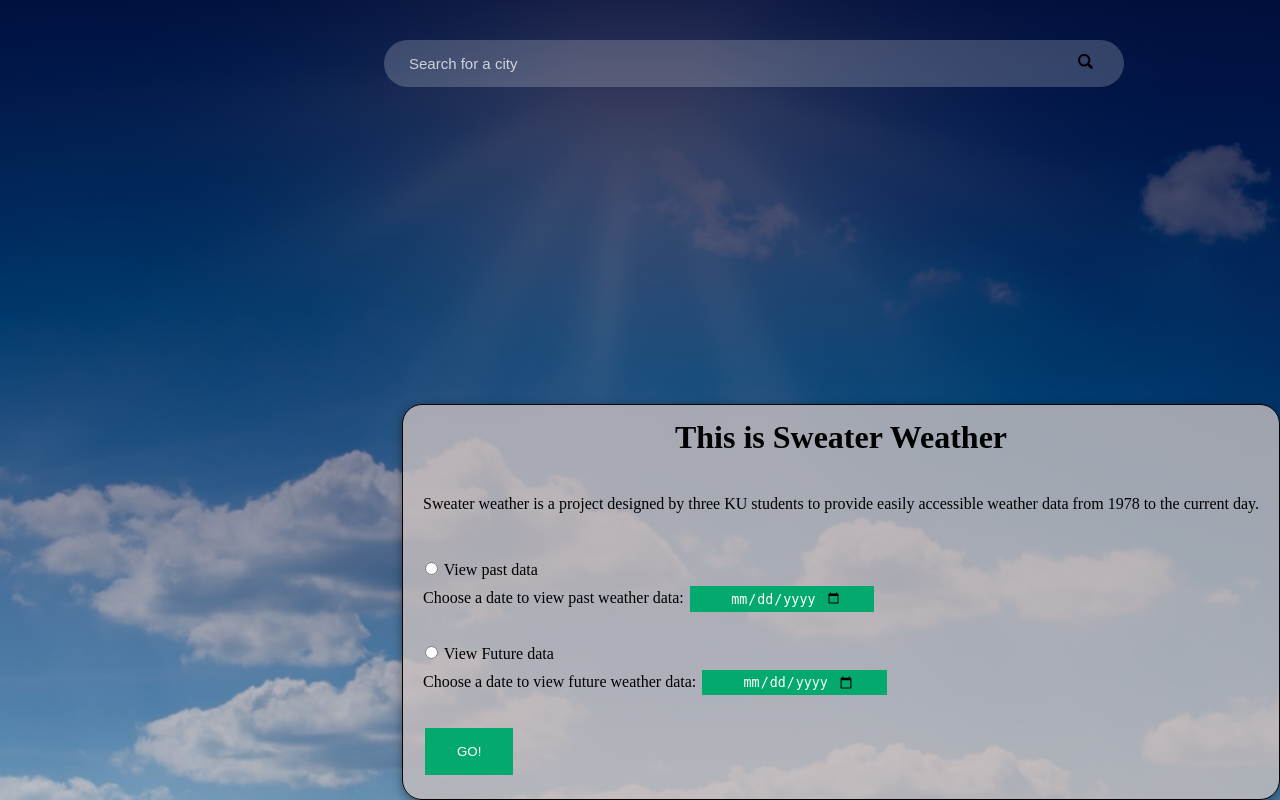
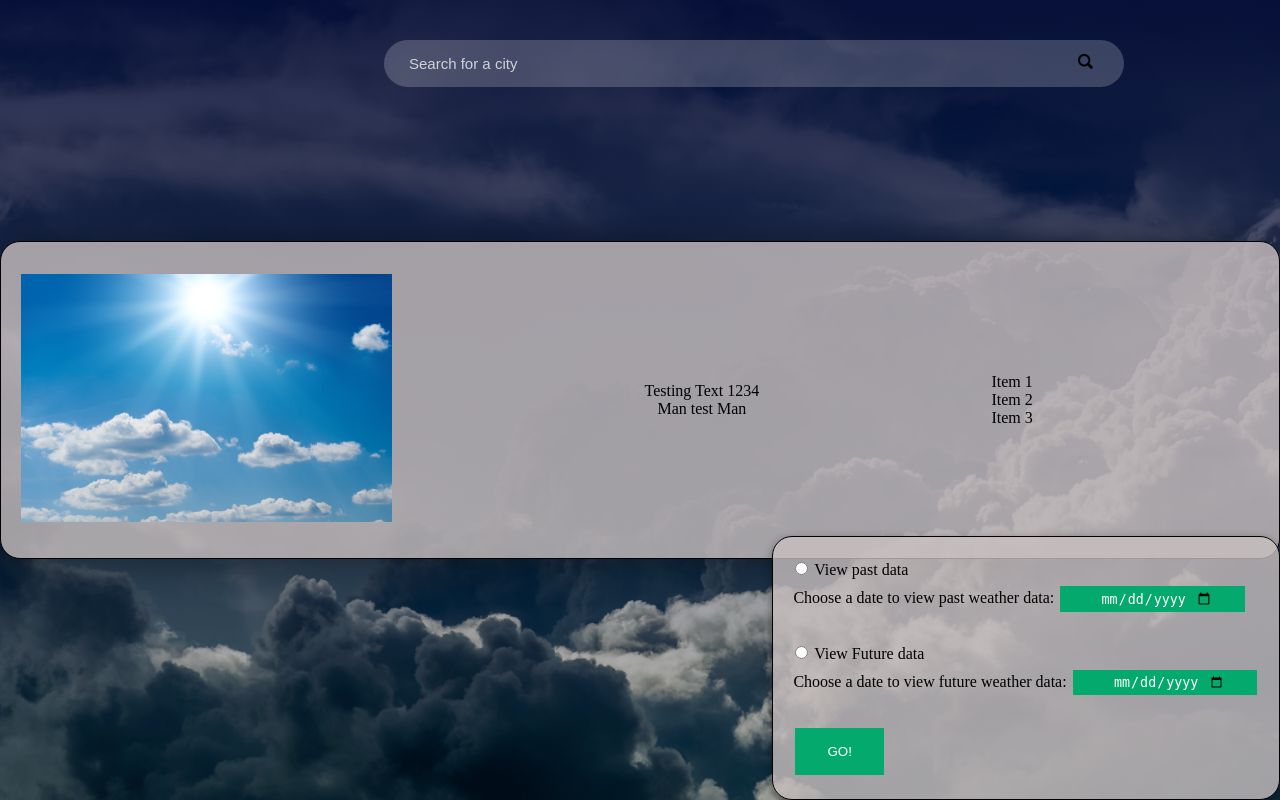
Before and after one commit to Xavanion/SweaterWeather, a Python web app: template templates/index.html in a window 1280 px wide. Run offline with Jinja, Linux system fonts and the light colour scheme; the template is opened without the code that fills it, so the values that code supplies are empty.

Commit message:
website changes

```diff
--- a/templates/index.html
+++ b/templates/index.html
@@ -15,9 +15,21 @@
 				</button>
 			</form> <br>
 			<form method="post">
+				<div class="big-box">
+					<div class="photo">
+						<img src="/static/assets/partly_cloudy.png" alt="Weather">
+					</div>
+					<div class="text">
+						<p>Testing Text 1234<br> Man test Man</p>
+					</div>
+					<div class="list">
+						<ul>
+							<li>Item 1</li>
+							<li>Item 2</li>
+							<li>Item 3</li>
+						</ul>
+					</div>
 					<div class ="formBox">
-					<h1>This is Sweater Weather</h1> <br>
-					<p>Sweater weather is a project designed by three KU students to provide easily accessible weather data from 1978 to the current day.</p> <br>
 						<input type="radio" id="choice3" name="radioChoice" value="PastData">
 						<label for="choice3"> View past data</label><br>
 
@@ -37,6 +49,7 @@
 
 						<input type="submit" value="GO!" /> <br>
 					</div>
+				</div>
 			</form>
 		</div>
 	</body>
```
Also changed, not shown: static/assets/background.png, static/assets/partly_cloudy.png. Lines whose indentation alone changed are shown as unchanged.
